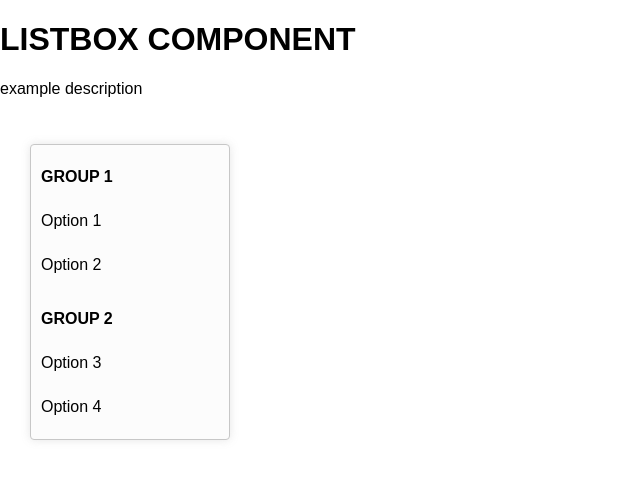
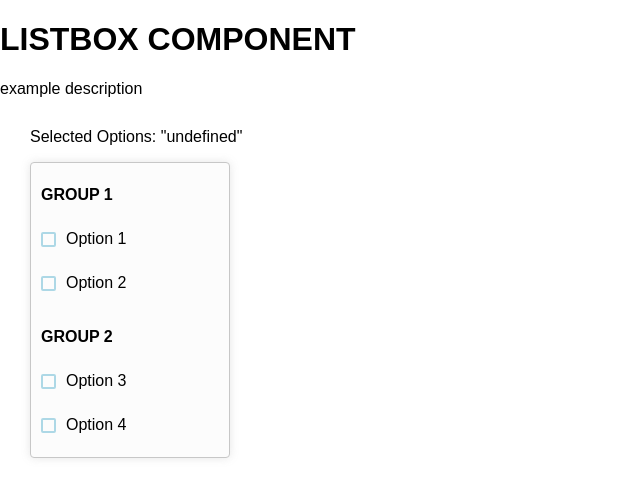
Before and after one commit to danlevy1/styled-components-example, a React app: page / in a window 1280 px wide. Shown: the top 496 px of the page, without its empty margins (0-640 px from the left). Built offline with nearby package versions, Linux system fonts and the light colour scheme.

Commit message:
Multiselect (no keyboard shortcuts)

```diff
--- a/src/App.tsx
+++ b/src/App.tsx
@@ -17,7 +17,7 @@ const App = () => {
                     <Listbox
                         aria-label="example label"
                         aria-describedby="ex"
-                        selectionFollowsFocus
+                        multiselect
                     >
                         <ListboxGroup text="Group 1">
                             <ListboxOption text="Option 1" />
--- a/src/components/Dropdown/Listbox.tsx
+++ b/src/components/Dropdown/Listbox.tsx
@@ -1,16 +1,10 @@
-import React, {
-    ReactNode,
-    useCallback,
-    useEffect,
-    useRef,
-    useState,
-} from "react";
+import React, { ReactNode, useCallback, useRef, useState } from "react";
 import styled from "styled-components";
 import { ListboxContext } from "./ListboxContext";
 import useComponentRegistration from "./useComponentRegistration";
 import { ListboxOption } from "./ListboxOption";
 
-type ListboxDiscriminatedProps =
+type ListboxDiscriminatedProps = (
     | {
           "aria-label": string;
           "aria-labelledby"?: string;
@@ -18,11 +12,22 @@ type ListboxDiscriminatedProps =
     | {
           "aria-label"?: string;
           "aria-labelledby": string;
-      };
+      }
+) &
+    (
+        | {
+              selectionFollowsFocus?: false;
+              multiselect?: boolean;
+          }
+        | {
+              selectionFollowsFocus?: true;
+              multiselect?: false;
+          }
+    );
 
 type ListboxNonDiscriminatedProps = {
     "aria-describedby"?: string;
-    selectionFollowsFocus?: boolean;
+
     children?: ReactNode;
 };
 
@@ -45,15 +50,16 @@ const Listbox = ({
     "aria-labelledby": ariaLabelledby,
     "aria-describedby": ariaDescribedby,
     selectionFollowsFocus = false,
+    multiselect = false,
     children,
 }: ListboxProps) => {
     const listboxRef = useRef<HTMLUListElement>(null);
     const [activeOption, setActiveOption] = useState<ListboxOption | null>(
         null
     );
-    const [selectedOption, setSelectedOption] = useState<ListboxOption | null>(
-        null
-    );
+    const [selectedOptions, setSelectedOptions] = useState<
+        ListboxOption[] | null
+    >(null);
 
     const [registerOption, deregisterOption, optionList] =
         useComponentRegistration<ListboxOption>();
@@ -88,7 +94,9 @@ const Listbox = ({
     }, [optionList]);
 
     const getNextOption = useCallback((): ListboxOption | null => {
-        const currentOption = activeOption ?? selectedOption;
+        const currentOption = multiselect
+            ? activeOption
+            : activeOption ?? selectedOptions?.[0];
 
         if (currentOption == null) {
             return getFirstOption();
@@ -106,13 +114,16 @@ const Listbox = ({
     }, [
         getFirstOption,
         activeOption,
-        selectedOption,
+        selectedOptions,
         getIndexOfOption,
         optionList,
+        multiselect,
     ]);
 
     const getPreviousOption = useCallback((): ListboxOption | null => {
-        const currentOption = activeOption ?? selectedOption;
+        const currentOption = multiselect
+            ? activeOption
+            : activeOption ?? selectedOptions?.[0];
 
         if (currentOption == null) {
             return getLastOption();
@@ -130,12 +141,17 @@ const Listbox = ({
     }, [
         getLastOption,
         activeOption,
-        selectedOption,
+        selectedOptions,
         getIndexOfOption,
         optionList,
+        multiselect,
     ]);
 
     return (
+        <>
+            <div>{`Selected Options: "${selectedOptions?.map(
+                (selectedOption) => selectedOption.text
+            )}"`}</div>
             <StyledListbox
                 role="listbox"
                 aria-label={ariaLabel}
@@ -143,6 +159,7 @@ const Listbox = ({
                 aria-describedby={ariaDescribedby}
                 tabIndex={0}
                 aria-activedescendant={activeOption?.element?.id}
+                aria-multiselectable={multiselect}
                 ref={listboxRef}
                 onKeyDown={(evt) => {
                     switch (evt.key) {
@@ -150,31 +167,70 @@ const Listbox = ({
                             const previousOption = getPreviousOption();
                             setActiveOption(previousOption);
                             selectionFollowsFocus &&
-                            setSelectedOption(previousOption);
+                                setSelectedOptions(
+                                    previousOption ? [previousOption] : null
+                                );
                             break;
                         }
                         case "ArrowDown": {
                             const nextOption = getNextOption();
                             setActiveOption(nextOption);
-                        selectionFollowsFocus && setSelectedOption(nextOption);
+                            selectionFollowsFocus &&
+                                setSelectedOptions(
+                                    nextOption ? [nextOption] : null
+                                );
                             break;
                         }
                         case "Home": {
                             const firstOption = getFirstOption();
                             setActiveOption(firstOption);
-                        selectionFollowsFocus && setSelectedOption(firstOption);
+                            selectionFollowsFocus &&
+                                setSelectedOptions(
+                                    firstOption ? [firstOption] : null
+                                );
                             break;
                         }
                         case "End": {
                             const lastOption = getLastOption();
                             setActiveOption(lastOption);
-                        selectionFollowsFocus && setSelectedOption(lastOption);
+                            selectionFollowsFocus &&
+                                setSelectedOptions(
+                                    lastOption ? [lastOption] : null
+                                );
                             break;
                         }
                         case " ":
                         case "Enter": {
-                        !selectionFollowsFocus &&
-                            setSelectedOption(activeOption);
+                            setSelectedOptions((currentSelectedOptions) => {
+                                if (activeOption) {
+                                    if (multiselect) {
+                                        if (
+                                            currentSelectedOptions?.some(
+                                                (selectedOption) =>
+                                                    selectedOption.element ===
+                                                    activeOption.element
+                                            )
+                                        ) {
+                                            return currentSelectedOptions.filter(
+                                                (selectedOption) =>
+                                                    selectedOption.element !==
+                                                    activeOption.element
+                                            );
+                                        }
+
+                                        if (currentSelectedOptions) {
+                                            return [
+                                                ...currentSelectedOptions,
+                                                activeOption,
+                                            ];
+                                        }
+                                    }
+
+                                    return [activeOption];
+                                }
+
+                                return currentSelectedOptions;
+                            });
                         }
                     }
                 }}
@@ -188,13 +244,15 @@ const Listbox = ({
                         deregisterOption,
                         activeOption,
                         onActiveOptionChange: setActiveOption,
-                    selectedOption,
-                    onSelectedOptionChange: setSelectedOption,
+                        selectedOptions,
+                        onSelectedOptionsChange: setSelectedOptions,
+                        multiselect,
                     }}
                 >
                     {children}
                 </ListboxContext.Provider>
             </StyledListbox>
+        </>
     );
 };
 
--- a/src/components/Dropdown/ListboxOption.tsx
+++ b/src/components/Dropdown/ListboxOption.tsx
@@ -4,6 +4,7 @@ import { ListboxContext } from "./ListboxContext";
 
 export type ListboxOption = {
     element: HTMLLIElement | null;
+    text: string;
 };
 
 export interface ListboxOptionProps {
@@ -12,6 +13,12 @@ export interface ListboxOptionProps {
 
 interface StyledListboxOptionProps {
     $active: boolean;
+    $selected: boolean;
+    $multiselect: boolean;
+}
+
+interface StyledListboxOptionCheckboxProps {
+    $selected: boolean;
 }
 
 const StyledListboxOption = styled.li<StyledListboxOptionProps>`
@@ -27,16 +34,22 @@ const StyledListboxOption = styled.li<StyledListboxOptionProps>`
         background-color: ${({ $active }) => !$active && "#f0efef"};
     }
 
-    background-color: ${({ $active }) => $active && "#e9e7e7"};
+    background-color: ${({ $active, $selected, $multiselect }) => {
+        if ($selected && !$multiselect) {
+            return "lightblue";
+        }
+
+        if ($active) {
+            return "#e9e7e7";
+        }
+
+        return undefined;
+    }};
 
     &:focus {
         outline: none;
         box-shadow: inset 0 0 0 2px #4558b5;
         border-radius: 4px;
-    }
-
-    &[aria-selected="true"] {
-        background-color: lightblue;
     }
 `;
 
@@ -44,6 +57,18 @@ const StyledListboxOptionText = styled.span`
     font-size: 16px;
     font-weight: 400;
     line-height: 1.5;
+`;
+
+const StyledListboxOptionCheckbox = styled.div<StyledListboxOptionCheckboxProps>`
+    width: 15px;
+    height: 15px;
+    margin-right: 10px;
+
+    border: 2px solid lightblue;
+
+    border-radius: 2px;
+
+    background-color: ${({ $selected }) => $selected && "lightblue"};
 `;
 
 const Option = ({ text }: ListboxOptionProps) => {
@@ -55,16 +80,18 @@ const Option = ({ text }: ListboxOptionProps) => {
         deregisterOption,
         activeOption,
         onActiveOptionChange,
-        selectedOption,
-        onSelectedOptionChange,
+        selectedOptions,
+        onSelectedOptionsChange,
+        multiselect,
     } = useContext(ListboxContext);
     const optionId = useId();
 
-    const optionData = useMemo(() => {
+    const optionData: ListboxOption = useMemo(() => {
         return {
             element: optionElement,
+            text,
         };
-    }, [optionElement]);
+    }, [optionElement, text]);
 
     useEffect(() => {
         registerOption(optionData);
@@ -73,6 +100,12 @@ const Option = ({ text }: ListboxOptionProps) => {
             deregisterOption(optionData);
         };
     }, [registerOption, deregisterOption, optionData]);
+
+    const isListboxOptionSelected =
+        Array.isArray(selectedOptions) &&
+        selectedOptions.some(
+            (selectedOption) => selectedOption?.element === optionData.element
+        );
 
     return (
         <StyledListboxOption
@@ -83,13 +116,38 @@ const Option = ({ text }: ListboxOptionProps) => {
                     ? optionData.element === activeOption.element
                     : false
             }
-            aria-selected={optionData.element === selectedOption?.element}
+            $selected={isListboxOptionSelected}
+            $multiselect={multiselect}
+            aria-selected={multiselect ? undefined : isListboxOptionSelected}
+            aria-checked={multiselect ? isListboxOptionSelected : undefined}
             ref={(element) => setOptionElement(element)}
             onMouseDown={() => {
                 onActiveOptionChange(optionData);
             }}
             onClick={() => {
-                onSelectedOptionChange(optionData);
+                onSelectedOptionsChange((currentSelectedOptions) => {
+                    if (multiselect) {
+                        if (
+                            currentSelectedOptions &&
+                            currentSelectedOptions.some(
+                                (selectedOption) =>
+                                    selectedOption.element ===
+                                    optionData.element
+                            )
+                        ) {
+                            return currentSelectedOptions.filter(
+                                (selectedOption) =>
+                                    selectedOption !== optionData
+                            );
+                        }
+
+                        if (currentSelectedOptions) {
+                            return [...currentSelectedOptions, optionData];
+                        }
+                    }
+
+                    return [optionData];
+                });
             }}
             onMouseLeave={(evt) => {
                 if (evt.buttons === 1) {
@@ -97,6 +155,11 @@ const Option = ({ text }: ListboxOptionProps) => {
                 }
             }}
         >
+            {multiselect && (
+                <StyledListboxOptionCheckbox
+                    $selected={isListboxOptionSelected}
+                />
+            )}
             <StyledListboxOptionText>{text}</StyledListboxOptionText>
         </StyledListboxOption>
     );
```
Also changed, not shown: src/components/Dropdown/ListboxContext.tsx (+6 -4 lines). Lines whose indentation alone changed are shown as unchanged.
